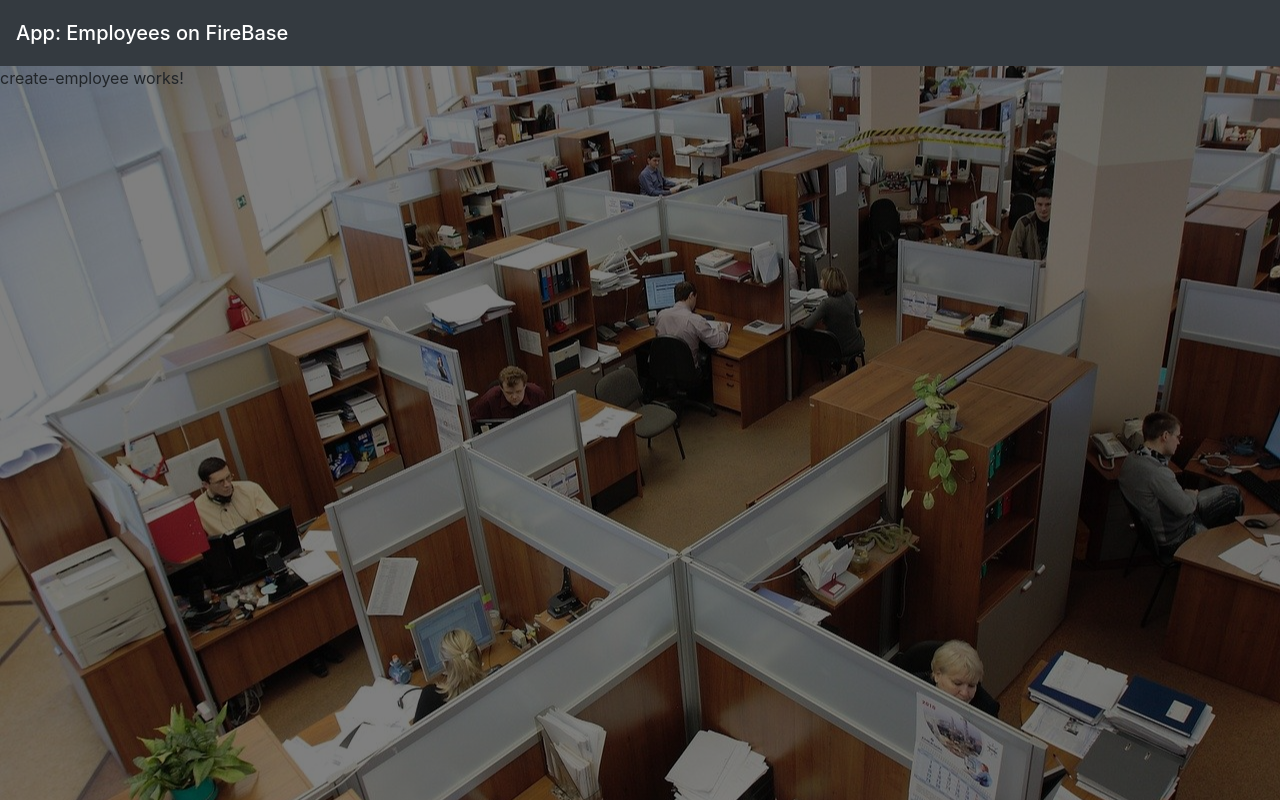
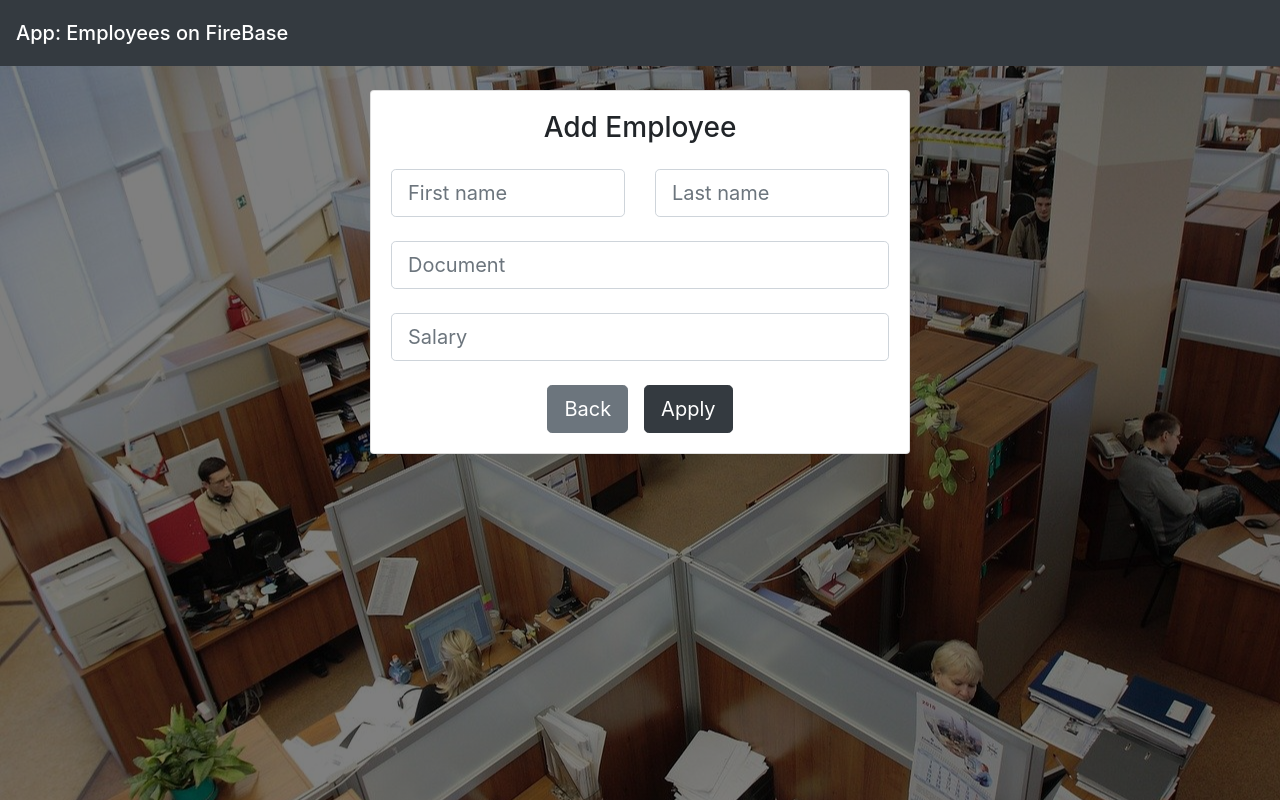
Before and after one commit to lytves/angular-employees, an Angular app: page /create-employee in a window 1280 px wide. Built offline with nearby package versions, Linux system fonts and the light colour scheme.

Commit message:
create employee component - html part

```diff
--- a/src/app/components/create-employee/create-employee.component.html
+++ b/src/app/components/create-employee/create-employee.component.html
@@ -1 +1,27 @@
-<p>create-employee works!</p>
+<div class="container mt-4">
+  <div class="row">
+    <div class="col-lg-6 offset-lg-3">
+      <div class="card text-center">
+        <div class="card-body">
+          <h3>Add Employee</h3>
+          <form>
+            <div class="row mt-4">
+              <div class="col">
+                <input type="text" class="form-control form-control-lg" placeholder="First name">
+              </div>
+              <div class="col">
+                <input type="text" class="form-control form-control-lg" placeholder="Last name">
+              </div>
+            </div>
+            <input type="text" class="form-control form-control-lg mt-4" placeholder="Document">
+            <input type="text" class="form-control form-control-lg mt-4" placeholder="Salary">
+            <div class="mt-4">
+              <button type="text" class="btn btn-secondary btn-lg mr-3" routerLink="list-employees">Back</button>
+              <button type="submit" class="btn btn-dark btn-lg">Apply</button>
+            </div>
+          </form>
+        </div>
+      </div>
+    </div>
+  </div>
+</div>
```
